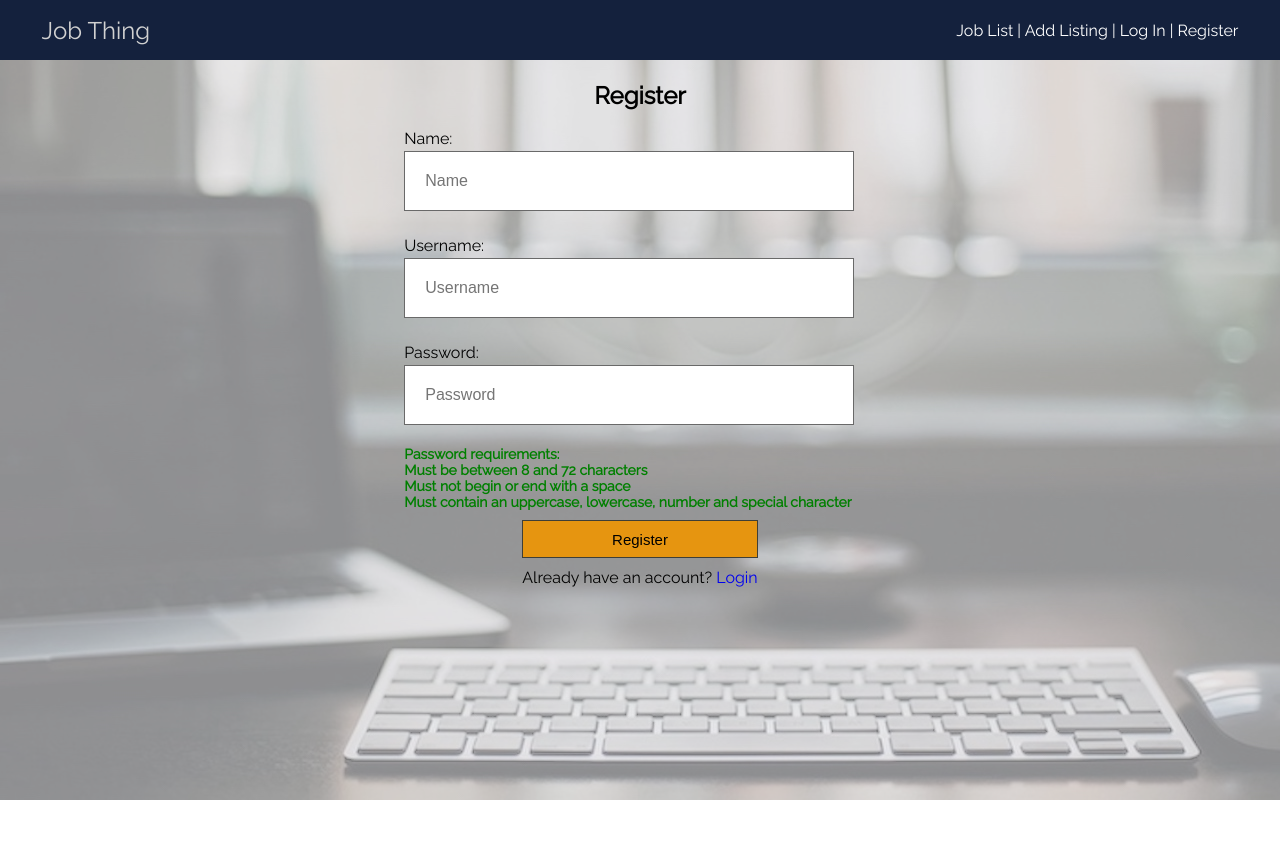
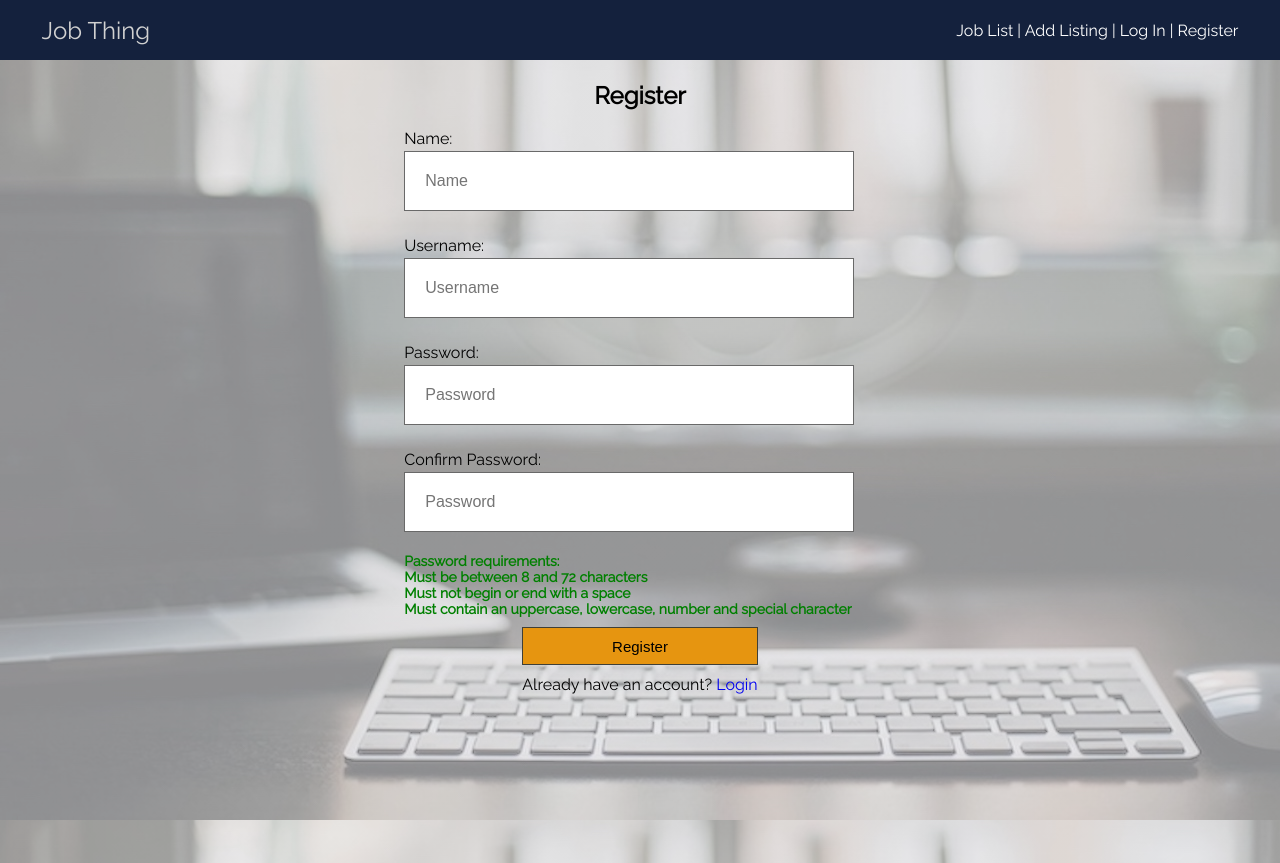
Before and after one commit to mayabowman/job-thing, a React (Create React App) app: page /register in a window 1280 px wide. Before the commit the page ends 800 px from the top, so only its background shows below. Built offline with nearby package versions, Linux system fonts and the light colour scheme.

Commit message:
implemented confirm password functionality

```diff
--- a/src/components/Register/Register.css
+++ b/src/components/Register/Register.css
@@ -79,6 +79,10 @@ label {
     margin-bottom: 20px;
   }
 
+  #password {
+    margin-bottom: 25px;
+  }
+
   .register__button {
     margin: 10px 0px 10px 0px;
   }
--- a/src/components/Register/Register.js
+++ b/src/components/Register/Register.js
@@ -11,7 +11,11 @@ class Register extends React.Component {
     }
   }
 
-  state = { error: null }
+  state = {
+    password:'',
+    confirmPassword: '',
+    error: null
+  }
 
   handleRegistrationSuccess = () => {
     const { location, history } = this.props
@@ -21,9 +25,17 @@ class Register extends React.Component {
 
   handleSubmit = e => {
     e.preventDefault()
-    const { user_name, full_name, password } = e.target
+    const { user_name, full_name, password, confirm_password } = e.target
 
-    this.setState({ error: null })
+    this.setState({
+      password: password,
+      confirmPassword: confirm_password,
+      error: null
+    })
+
+    if (this.state.password !== this.state.confirmPassword) {
+      alert('Passwords do not match')
+    }
 
     AuthApiService.postUser({
       user_name: user_name.value,
@@ -86,6 +98,19 @@ class Register extends React.Component {
                 placeholder='Password'
               />
             </div>
+            <div className='register-field'>
+              <label
+                htmlFor='confirm_password'
+                className='register__label'
+              >Confirm Password: </label>
+              <input
+                className='register__input'
+                type='password'
+                id='confirm_password'
+                name='confirm_password'
+                placeholder='Password'
+              />
+            </div>
             <div className='register__password-req'>
               <strong>
                 <span className='error-message'>{this.state.error}</span><br/>
```
